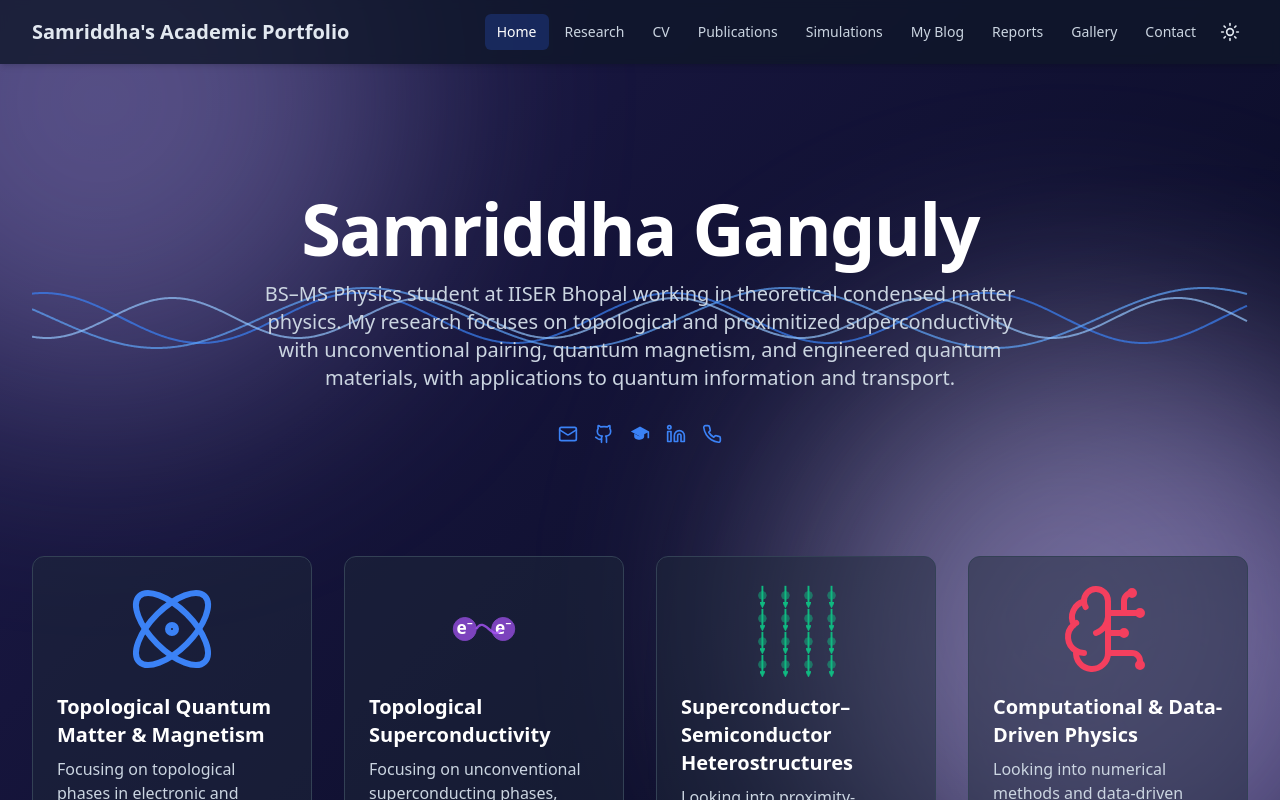
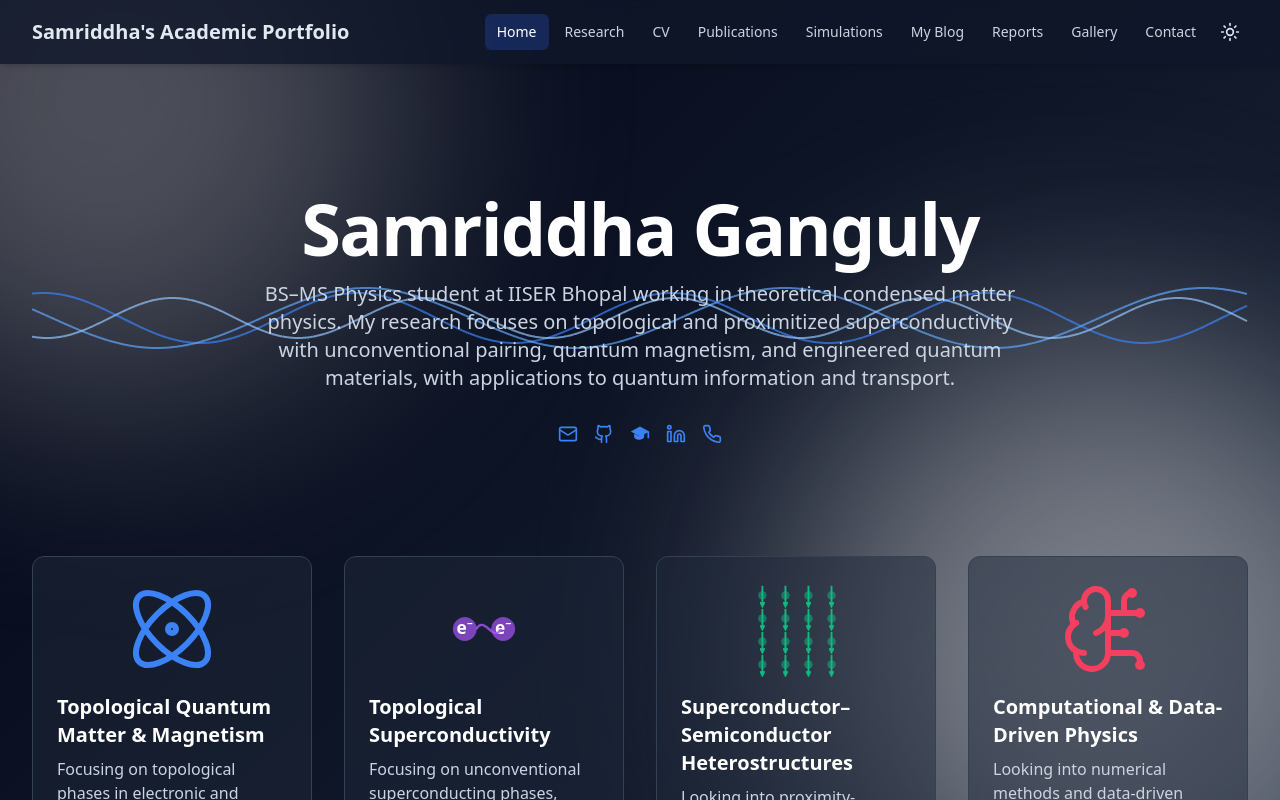
Before and after one commit to QuantumPopsci/samriddhas-academic-portfolio, a React (Vite) app: page / in a window 1280 px wide. Shown: the top 800 px of the page. Built offline with nearby package versions, Linux system fonts and the light colour scheme.

Commit message:
Update index.css

```diff
--- a/src/index.css
+++ b/src/index.css
@@ -15,14 +15,14 @@ html {
 body {
   @apply text-slate-800 dark:text-slate-200;
   font-feature-settings: "liga" 1, "calt" 1;
-  background: linear-gradient(135deg, #faf5ff 0%, #ede9fe 100%);
+ background: linear-gradient(135deg, #fafaf9 0%, #e7e5e4 100%);
   min-height: 100vh;
 }
 
 /* Dark mode gradient */
 
 .dark body {
-  background: linear-gradient(135deg, #1e1b4b 0%, #020617 100%);
+  background: linear-gradient(135deg, #020617 0%, #1e293b 100%);
 }
 /* ===================================================== */
 /* ================= BACKGROUND BLOBS =================== */
@@ -39,19 +39,19 @@ body {
 }
 
 .blob-blue {
-  background: #a78bfa;
+  background: #9ca3af;
   bottom: -200px;
   right: -200px;
 }
 
 .blob-purple {
-  background: #c4b5fd;
+  background: #d6d3d1;
   top: -200px;
   left: -200px;
 }
 
 .blob-cyan {
-  background: #ddd6fe;
+  background: #e7e5e4;
   top: 40%;
   left: 60%;
 }
```
